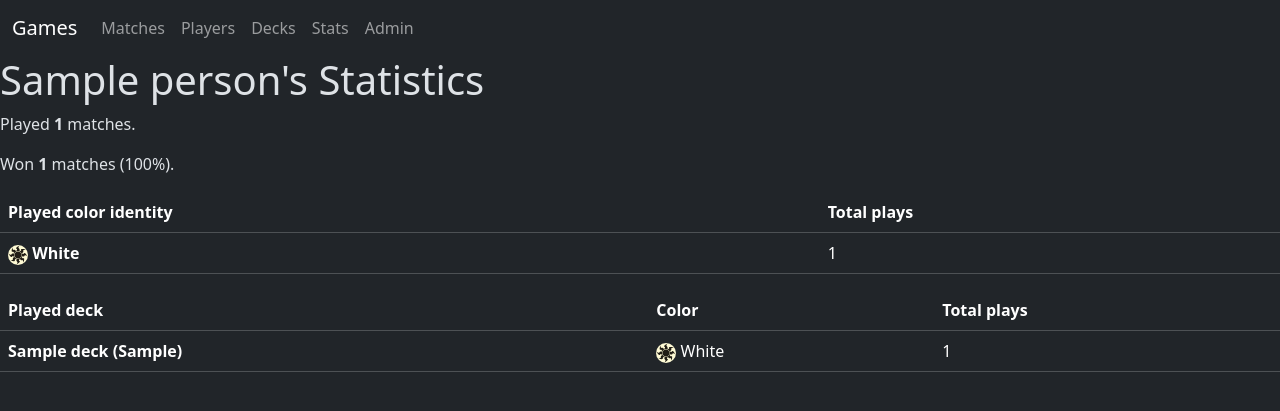
After one commit to frixdk/papkort, a Django app: page /person-stats/1/ in a window 1280 px wide. The commit adds this page. Shown: the top 411 px of the page. Run offline with Django 4.2, Linux system fonts and the light colour scheme; tables that the repository leaves empty hold one stand-in row (values such as "Sample post"); some libraries are stand-ins or nearby versions.

Commit message:
Person page, chatgpt lol

```diff
--- a/papkort/games/templates/matches/color_pips.html
+++ b/papkort/games/templates/matches/color_pips.html
@@ -13,5 +13,5 @@
     {% endfor %}
     {% endif %}
 
-    <span>{{ deck.get_color_display }}</span>
+    <span>{{ name }}</span>
 </span>
--- a/papkort/games/templates/matches/decks.html
+++ b/papkort/games/templates/matches/decks.html
@@ -24,7 +24,7 @@
                 <th scope="row">{% if deck.name %}{{ deck.name }}{% endif %}</th>
                 <td>{% if deck.owner %}{{ deck.owner }}{% endif %}</td>
                 <td>
-                    {% include "matches/color_pips.html" with color=deck.color %}
+                    {% include "matches/color_pips.html" with color=deck.color name=deck.get_color_display %}
                 </td>
                 <td>{{ deck.commander }}</td>
                 <td>{{ deck.get_win_percentage }}</td>
--- /dev/null
+++ b/papkort/games/templates/matches/person.html
@@ -0,0 +1,57 @@
+{% extends 'matches/base.html' %}
+
+{% block title %}{{ person }}{% endblock %}
+
+{% block content %}
+    <h1>{{ person.name }}'s Statistics</h1>
+    <p>
+        Played <strong>{{ num_matches }}</strong> matches.
+    </p>
+    <p>
+        Won <strong>{{ num_wins }}</strong> matches ({{ win_percentage }}).
+    </p>
+    <div class="table-responsive">
+        <table class="table table-dark">
+            <thead>
+            <tr>
+                <th scope="col">Played color identity</th>
+                <th>Total plays </th>
+            </tr>
+            </thead>
+            <tbody>
+            {% for color in deck_colors|dictsortreversed:"count" %}
+                <tr>
+                    <th scope="row">
+                        {% include "matches/color_pips.html" with color=color.deck__color name=color.color_name %}
+                    </th>
+                    <td>{{ color.count }}</td>
+                </tr>
+            {% endfor %}
+            </tbody>
+        </table>
+    </div>
+
+    <div class="table-responsive">
+        <table class="table table-dark">
+            <thead>
+            <tr>
+                <th scope="col">Played deck</th>
+                <th>Color</th>
+                <th>Total plays </th>
+            </tr>
+            </thead>
+            <tbody>
+                {% for deck in deck_counts %}
+                <tr>
+                    <th scope="row">{{ deck }}</th>
+                    <td>
+                        {% include "matches/color_pips.html" with color=deck.color name=deck.get_color_display %}
+                    </td>
+                    <td>{{ deck.count }}</td>
+                </tr>
+            {% endfor %}
+            </tbody>
+        </table>
+    </div>
+
+{% endblock %}
--- a/papkort/games/templates/matches/players.html
+++ b/papkort/games/templates/matches/players.html
@@ -20,7 +20,11 @@
     <tbody>
     {% for player in players %}
             <tr>
-            <th scope="row">{{ player.person }}</th>
+                <th scope="row">
+                    <a href="{% url 'person_stats' person_id=player.person.id %}">
+                        {{ player.person }}
+                    </a>
+                </th>
                 <td>{{ player.owned_decks }}</td>
                 <td>{{ player.games_played }}</td>
                 <td>{{ player.games_won }}</td>
--- a/papkort/games/urls.py
+++ b/papkort/games/urls.py
@@ -6,6 +6,7 @@ urlpatterns = [
     path('', views.index, name='index'),
     path('matches', views.matches, name='matches'),
     path('players', views.players, name='players'),
+    path('person-stats/<int:person_id>/', views.person_stats, name='person_stats'),
     path('decks', views.decks, name='decks'),
     path('stats', views.stats, name='stats'),
 ]
--- a/papkort/games/views.py
+++ b/papkort/games/views.py
@@ -1,10 +1,11 @@
 # Create your views here.
 from collections import defaultdict
 
+from django.db.models import Count, Prefetch
 from django.http import HttpResponse
 from django.shortcuts import redirect, render
 
-from .models import Deck, Match, Player
+from .models import Deck, Match, Person, Player
 
 
 def index(request):
@@ -18,6 +19,40 @@ def matches(request):
 
     return render(request, 'matches/matches.html', context)
 
+
+# ChatGPT wrote most of this view. I gave it the models.
+def person_stats(request, person_id):
+    # Get the person object
+    person = Person.objects.get(id=person_id)
+
+    # Count the number of matches played by the person
+    num_matches = Match.objects.filter(players__person=person).count()
+
+    # Count the number of wins by the person
+    num_wins = Player.objects.filter(position=1, person=person).count()
+
+    # Compute the win percentage of the person
+    win_percentage = f'{int(num_wins / num_matches * 100)}%' if num_matches > 0 else 'N/A'
+
+    # Count the number of times each color was played by the person
+    color_counts = person.player_set.values('deck__color').annotate(count=Count('deck__color'))
+    # Append pretty color choice name
+    for color_count in color_counts:
+        color_count['color_name'] = dict(Deck.Color.choices)[color_count['deck__color']]
+
+    # ChatGPT couldn't figure this out
+    deck_counts = Deck.objects.filter(player__person=person).annotate(count=Count('player__deck')).order_by('-count')
+
+    context = {
+        'person': person,
+        'num_matches': num_matches,
+        'num_wins': num_wins,
+        'win_percentage': win_percentage,
+        'deck_colors': color_counts,
+        'deck_counts': deck_counts
+    }
+
+    return render(request, 'matches/person.html', context)
 
 def players(request):
     all_players = Player.objects.all()
```
Lines whose indentation alone changed are shown as unchanged.
